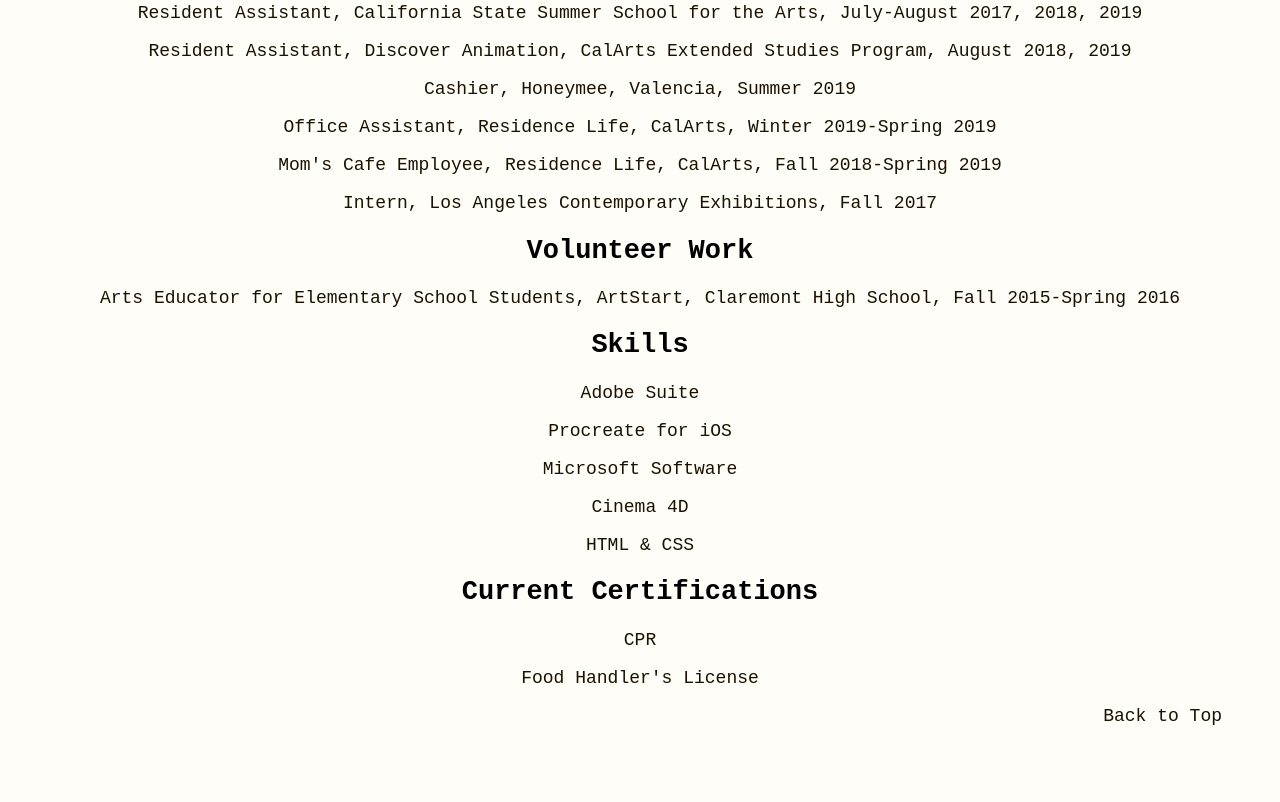
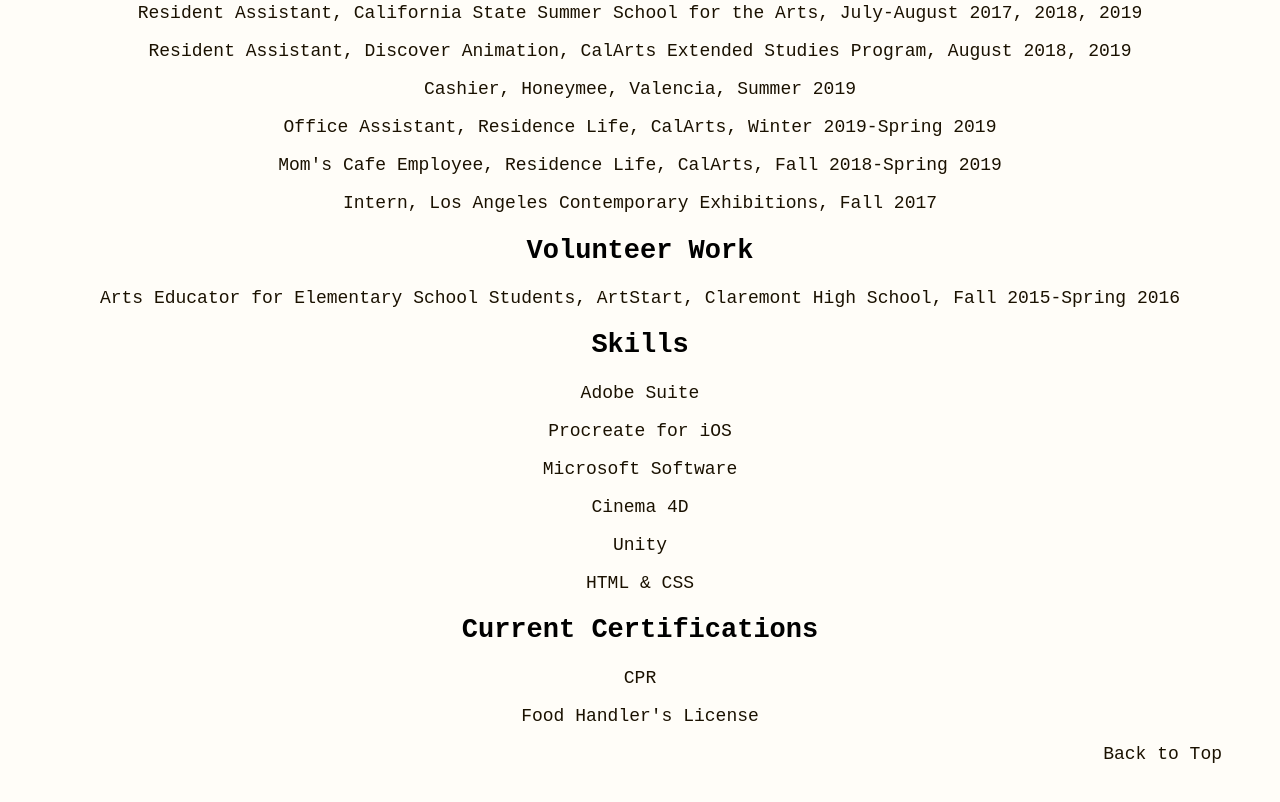
Before and after one commit to mandyvperea/mandyvperea.com, a plain HTML site: page cv.html in a window 1280 px wide. Shown: the part 1932-2734 px from the top of the page. Before the commit the page ends 2708 px from the top, so only its background shows below. Drawn offline with Linux system fonts and the light colour scheme.

Commit message:
added unity to cv

```diff
--- a/cv.html
+++ b/cv.html
@@ -95,6 +95,7 @@
   <p> Procreate for iOS</p>
   <p> Microsoft Software</p>
   <p> Cinema 4D</p>
+  <p> Unity</p>
   <p> HTML & CSS</p>
 
   <h2> Current Certifications </h2>
```
